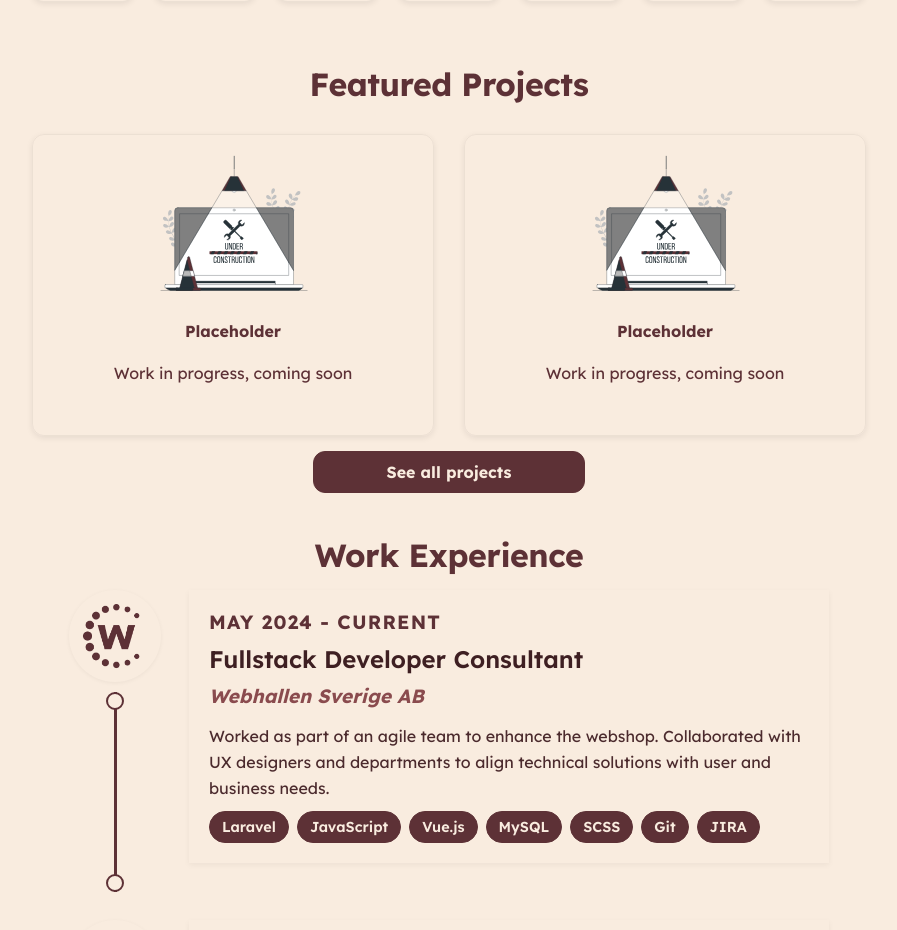
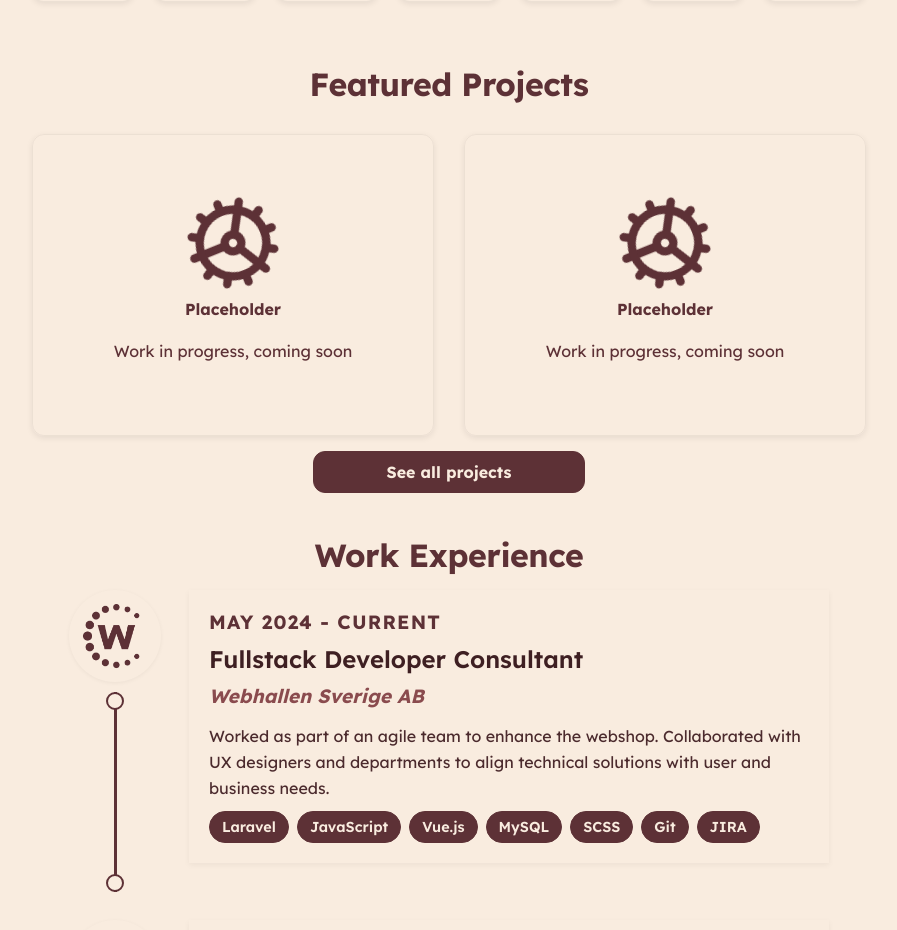
Before and after one commit to markusohlsson/portfoliov2, a Vue app: page / in a window 1280 px wide. Shown: the part 1060-1990 px from the top of the page, without its empty margins (191-1088 px from the left). Built offline with nearby package versions, Linux system fonts and the light colour scheme; a web font is replaced by a local one.

Commit message:
Removed under construction image and added css animation instead

```diff
--- a/src/assets/styles/components/projectcard.css
+++ b/src/assets/styles/components/projectcard.css
@@ -4,6 +4,7 @@
 	display: flex;
 	flex-direction: column;
 	align-items: center;
+	justify-content: center;
 	border-radius: var(--radius-md);
     box-shadow: 0 2px 6px rgba(0,0,0,0.08);
     border: 1px solid rgba(0,0,0,0.05);
@@ -11,10 +12,15 @@
 	height:300px;
 	width:400px;
 	.projectcard-image {
-		margin: var(--space-md);
-		width: 150px;
-		height: 150px;
-		object-fit: contain;
+		display: flex;
+		justify-content: center;
+		align-items: center;
+		svg {
+			height:100px;
+			width: 100px;
+			animation: spin 4s infinite linear;
+  			-webkit-animation: spin 4s infinite linear;
+    	}
 	}
 	.projectcard-title {
 		margin: var(--space-xs);
@@ -25,3 +31,18 @@
 	transform: scale(1.05);
 	cursor: pointer;
 }
+
+@keyframes spin {
+	0% {
+		-moz-transform:rotate(320deg);
+		-webkit-transform:rotate(320deg);
+		-o-transform:rotate(320deg);
+		-ms-transform:rotate(320deg);
+	}
+	  100% {
+		-moz-transform:rotate(680deg);
+		-webkit-transform:rotate(680deg);
+		-o-transform:rotate(680deg);
+		-ms-transform:rotate(680deg);
+  	}
+}
--- a/src/components/ProjectCard.vue
+++ b/src/components/ProjectCard.vue
@@ -1,12 +1,13 @@
 <template>
     <div class="projectcard" data-aos="fade-up">
-        <img class="projectcard-image" data-aos="zoom-in" src="../assets/svg/under_construction.svg" alt="">
+        <div class="projectcard-image"><Cog /></div>
         <h4 class="projectcard-title" data-aos="fade-up">{{title}}</h4>
         <p class="projectcard-description" data-aos="fade-up">{{description}}</p>
     </div>
 </template>
 
 <script setup>
+import { Cog } from 'lucide-vue-next';
     const props = defineProps({
         title: String,
         image: String,
```
Also changed, not shown: src/assets/svg/under_construction.svg (deleted).
